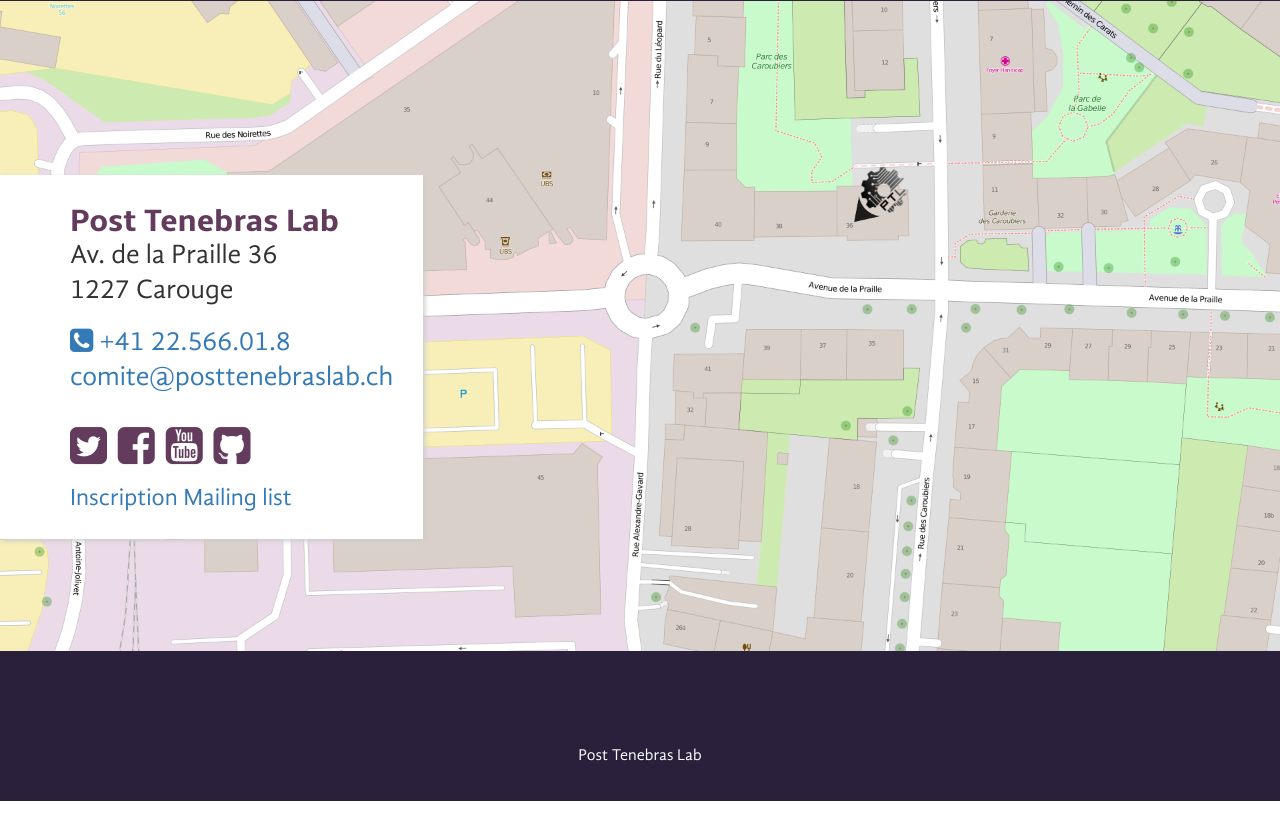
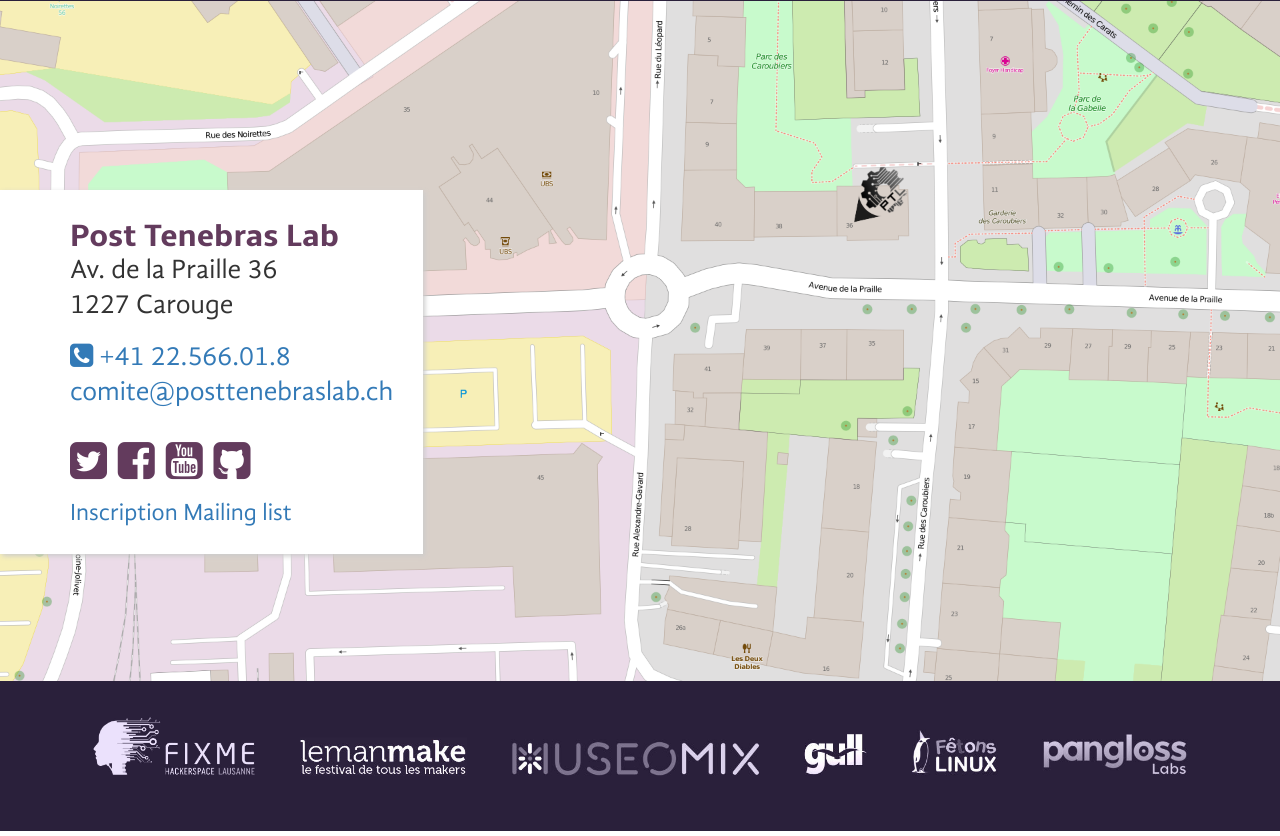
Before and after one commit to PostTenebrasLab/ptl-website-onepage, a PHP site: page / in a window 1280 px wide. Shown: the part 2399-3235 px from the top of the page. Before the commit the page ends 3200 px from the top, so only its background shows below. Run offline with PHP 8.4, Linux system fonts and the light colour scheme.

Commit message:
footer friends ok

```diff
--- a/footer.php
+++ b/footer.php
@@ -1,3 +1,8 @@
 <footer>
-	<p id="official-data">Post Tenebras Lab</p>
+	<a href=""><img src="img/friends/fixme.jpg"/></a>
+	<a href=""><img src="img/friends/lemanmake.jpg"/></a>
+	<a href=""><img src="img/friends/museomix.jpg"/></a>
+	<a href=""><img src="img/friends/gull.jpg"/></a>
+	<a href=""><img src="img/friends/fetonslinux.jpg"/></a>
+	<a href=""><img src="img/friends/pangloss.jpg"/></a>
 </footer>
--- a/scss/_footer.scss
+++ b/scss/_footer.scss
@@ -2,16 +2,18 @@ footer{
 	position:relative;
 	height: 150px;
 	background-color: $darkgreen;
-	#official-data{
-		position: absolute;
-		bottom: 30px;
-		width: 100%;
-		text-align: center;
-		padding: 5px 0;
-		color: white;
-		a{
-			color: white;
-			text-decoration: underline;
+	text-align: center;
+	padding: 15px 0;
+	a{
+		display: inline-block;
+		height: 100%;
+		margin-top: 20px;
+		padding: 0 20px;
+		img{
+			vertical-align: middle;
+			width: auto;
+			height: 60px;
 		}
+
 	}
 }
--- a/scss/style.css
+++ b/scss/style.css
@@ -248,17 +248,18 @@ header {
 footer {
   position: relative;
   height: 150px;
-  background-color: #2A203B; }
-  footer #official-data {
-    position: absolute;
-    bottom: 30px;
-    width: 100%;
-    text-align: center;
-    padding: 5px 0;
-    color: white; }
-    footer #official-data a {
-      color: white;
-      text-decoration: underline; }
+  background-color: #2A203B;
+  text-align: center;
+  padding: 15px 0; }
+  footer a {
+    display: inline-block;
+    height: 100%;
+    margin-top: 20px;
+    padding: 0 20px; }
+    footer a img {
+      vertical-align: middle;
+      width: auto;
+      height: 60px; }
 
 @media (min-width: 981px) {
   .only-mobile {
```
Also changed, not shown: img/friends/fetonslinux.jpg (added), img/friends/fixme.jpg (added), img/friends/gull.jpg (added), img/friends/lemanmake.jpg (added), img/friends/museomix.jpg (added), img/friends/pangloss.jpg (added), 1 other file.
